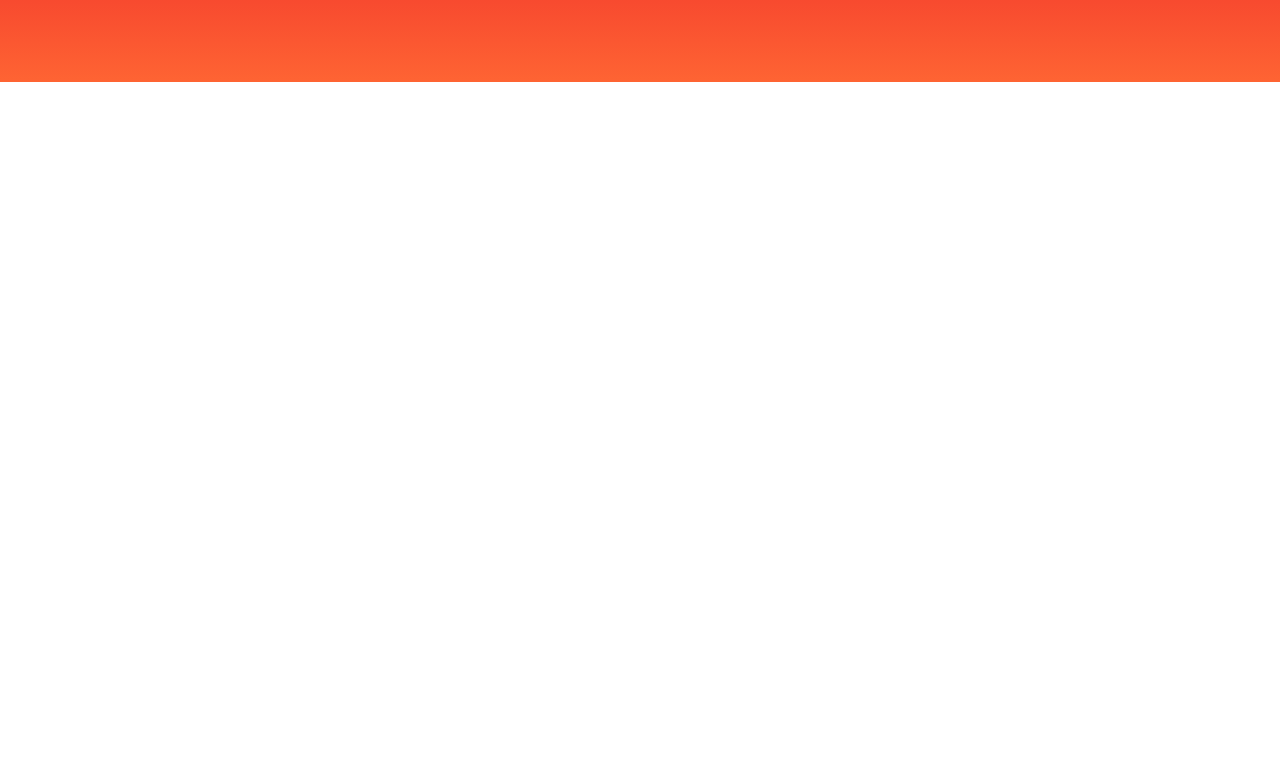
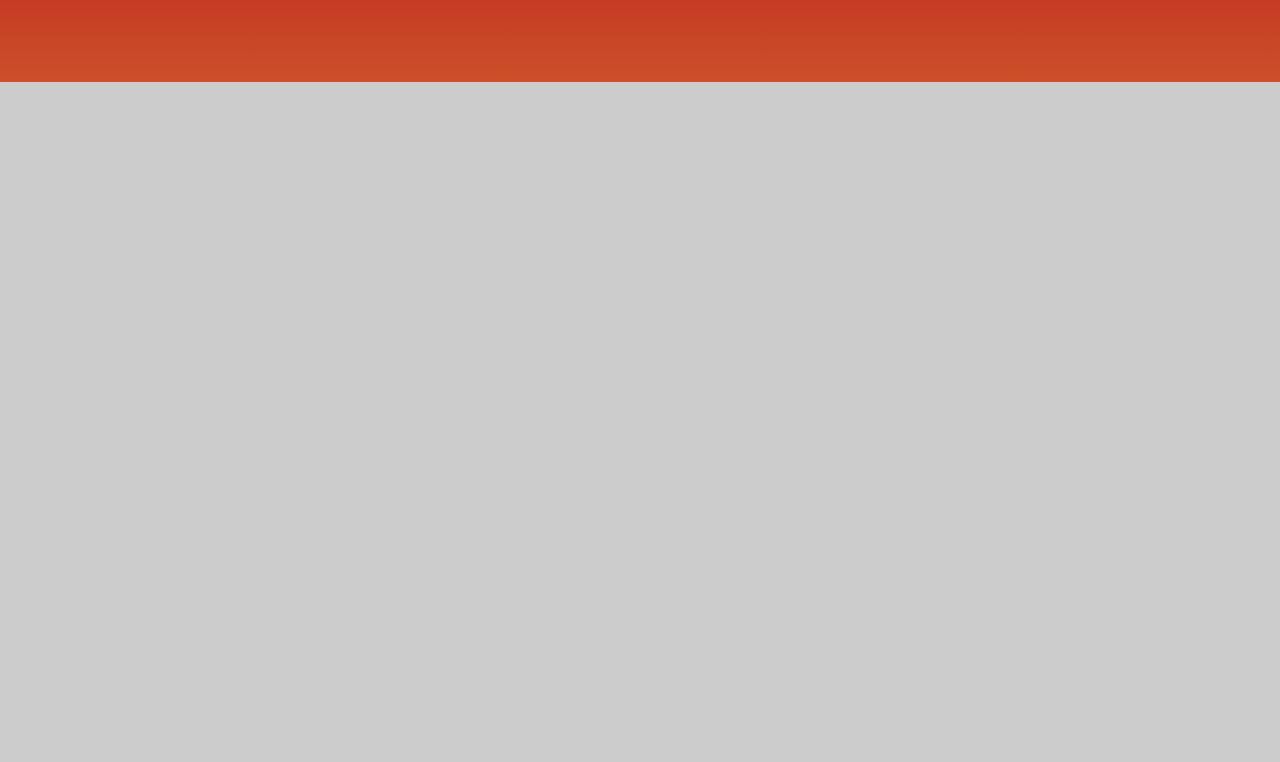
Before and after one commit to TranHongTruc/Shopee-F8, a plain HTML site: page index.html in a window 1280 px wide. Shown: the part 38-800 px from the top of the page. Drawn offline with nearby package versions, Linux system fonts and the light colour scheme; files whose address does not match are found by name.

Commit message:
Modal layout

```diff
--- a/assets/css/base.css
+++ b/assets/css/base.css
@@ -45,3 +45,29 @@ p {
         opacity: 1;
     }
 }
+
+/* Modal */
+.modal {
+    position: fixed;
+    top: 0;
+    right: 0;
+    bottom: 0;
+    left: 0;
+    display: flex;
+}
+
+.modal__overlay {
+    position: absolute;
+    width: 100%;
+    height: 100%;
+    background-color: rgba(0, 0, 0, 0.2);
+
+}
+
+.modal__body {
+    background-color: red;
+    margin: auto;
+    position: relative;
+    z-index: 1;
+    border-radius: 5px ;
+}
--- a/assets/css/main.css
+++ b/assets/css/main.css
@@ -238,3 +238,29 @@
     margin: auto;
     font-weight: 400;
 }
+
+/* Modal */
+.modal {
+    position: fixed;
+    top: 0;
+    right: 0;
+    bottom: 0;
+    left: 0;
+    display: flex;
+}
+
+.modal__overlay {
+    position: absolute;
+    width: 100%;
+    height: 100%;
+    background-color: rgba(0, 0, 0, 0.2);
+
+}
+
+.modal__body {
+    background-color: red;
+    margin: auto;
+    position: relative;
+    z-index: 1;
+    border-radius: 5px ;
+}
--- a/index.html
+++ b/index.html
@@ -114,5 +114,18 @@
 
         </footer>
     </div>
+
+    <!-- Modal layout -->
+    <div class="modal">
+        <div class="modal__overlay">
+
+        </div>
+        <div class="modal__body">
+            <div class="modal__inner">
+
+            </div>
+
+        </div>
+    </div>
 </body>
 </html>
```
